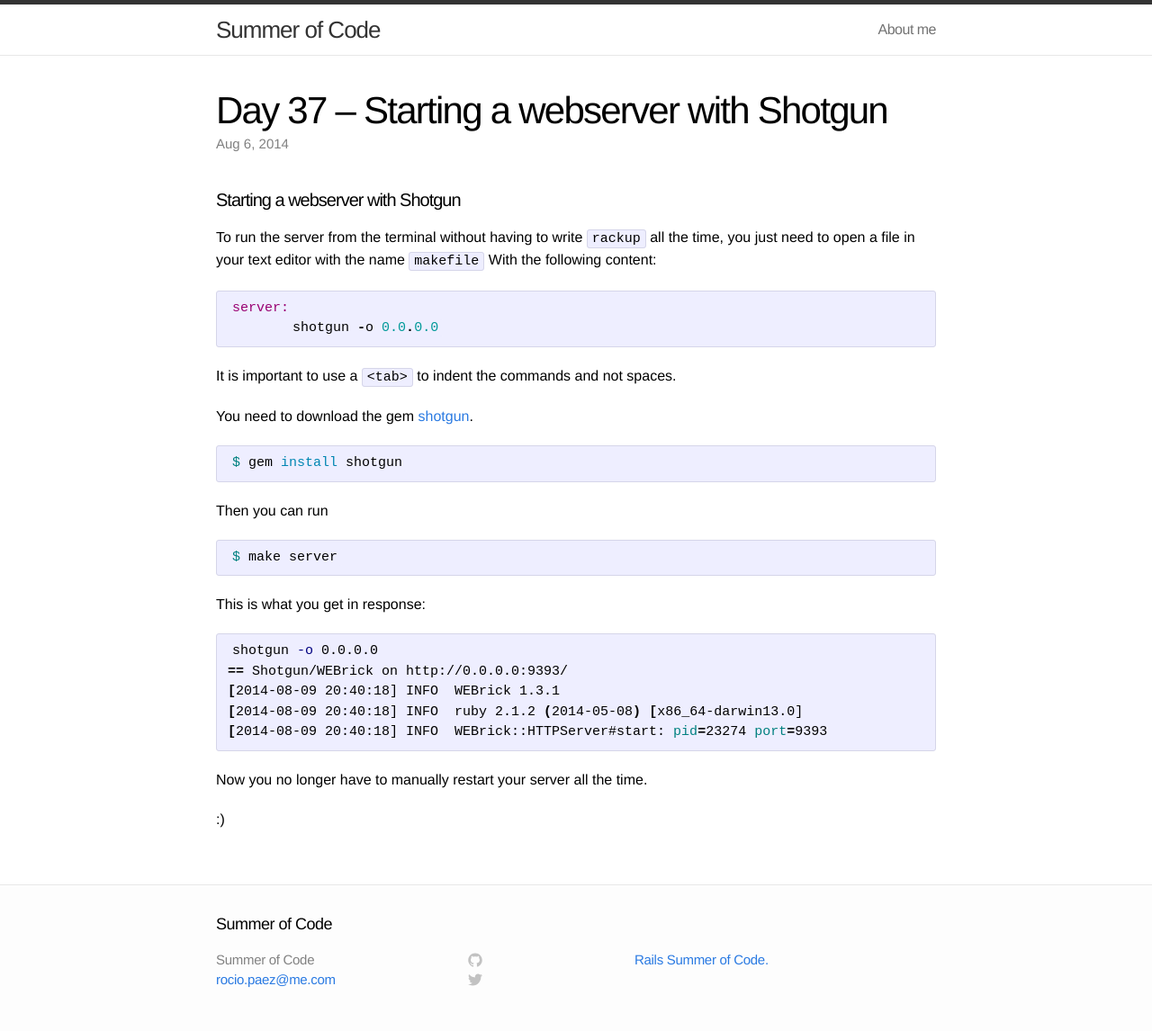
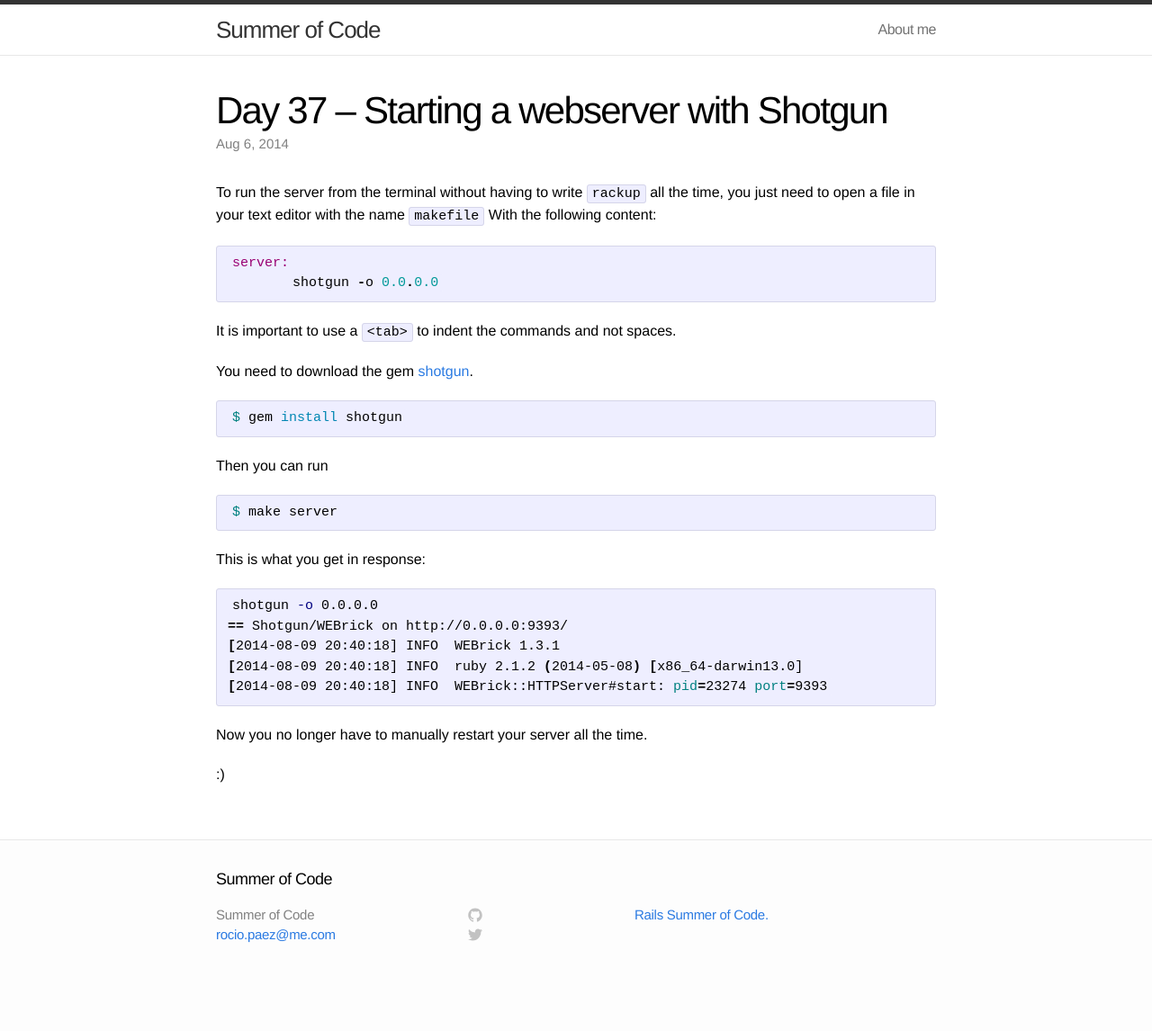
Before and after one commit to migraine-io/migraine-io.github.io, a Jekyll site: the page built from _posts/2014-08-06-day-37.markdown, in a window 1280 px wide. Shown: the whole page at 90% size. Built offline with Jekyll 4.4.1, drawn with Linux system fonts in a browser that asks for light colours; after the commit the page ends 1096 px from its top, so only the background shows below that.

Commit message:
Fix day 37

```diff
--- a/_posts/2014-08-06-day-37.markdown
+++ b/_posts/2014-08-06-day-37.markdown
@@ -4,8 +4,6 @@ title: "Day 37 – Starting a webserver with Shotgun"
 date: 2014-08-06 20:11:00
 categories: blog
 ---
-
-#### Starting a webserver with Shotgun
 
 To run the server from the terminal without having to write `rackup` all the time, you just need to open a file in your text editor with the name `makefile`
 With the following content:
```
